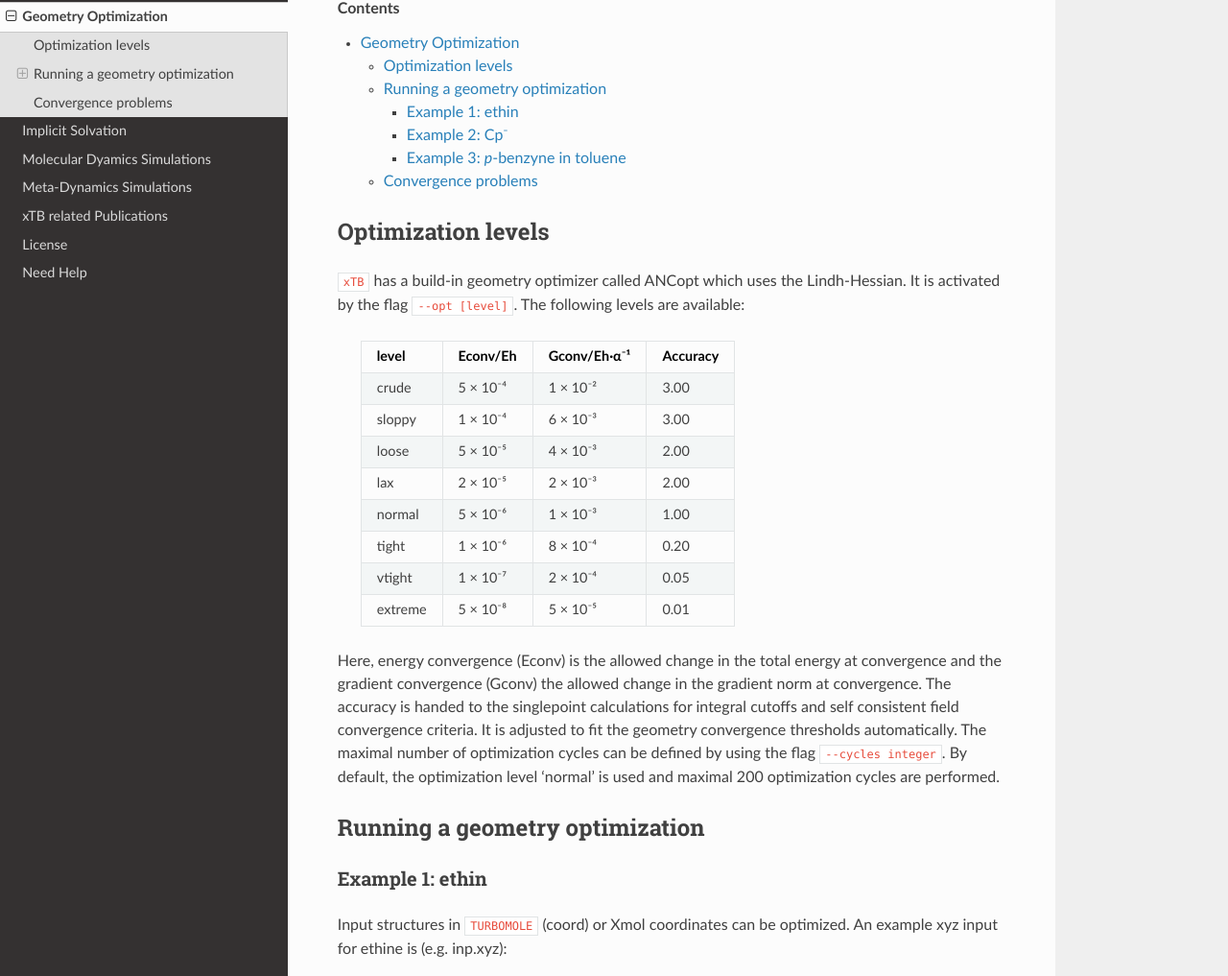
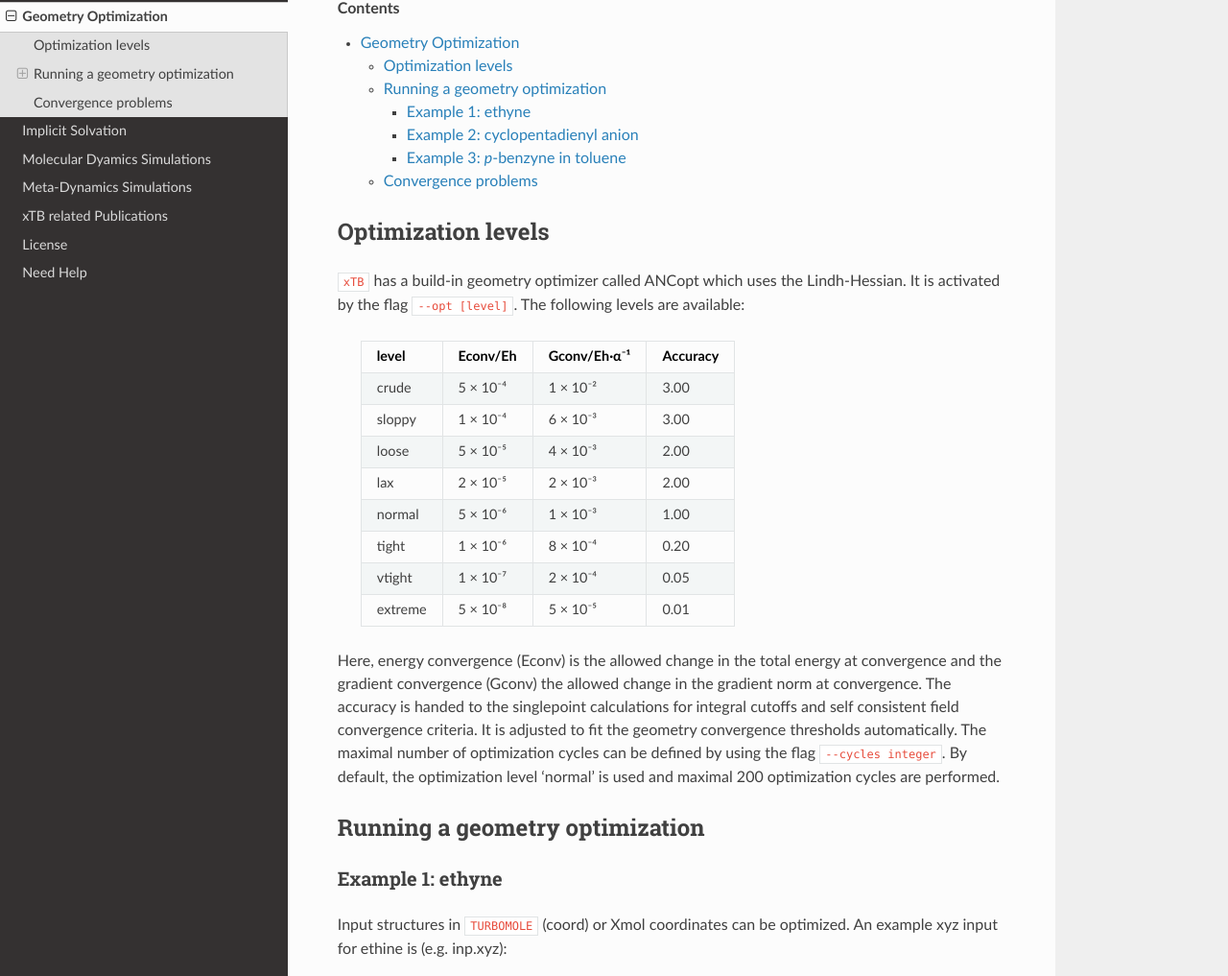
Before and after one commit to grimme-lab/xtb_docs, a Sphinx documentation site: the page built from source/optimization.rst, in a window 1280 px wide and 1400 px high. Shown: the part 284-1301 px from the top of the window at 96% size. Built offline with Sphinx 7.4.7 and the Read the Docs theme 2.0.0, drawn with Linux system fonts in a browser that asks for light colours; some of the changed text lies outside the part shown.

Commit message:
Update optimization.rst

```diff
--- a/source/optimization.rst
+++ b/source/optimization.rst
@@ -43,7 +43,7 @@ Running a geometry optimization
 =================================
 
 
-Example 1: ethin
+Example 1: ethyne
 ------------------
 
 Input structures in ``TURBOMOLE`` (coord) or Xmol coordinates can be optimized. An example xyz input for ethine is (e.g. inp.xyz):
@@ -149,7 +149,7 @@ The file ``xtbopt.xyz`` for this example looks like:
 
 Further, a trajectory of the geometry optimization written in Xmol format (even if the input was a ``coord`` file) is written to the file ``xtbopt.log``.
 
-Example 2: Cp⁻
+Example 2: cyclopentadienyl anion
 ------------------
 
 The second example is a geometry optimization of Cp⁻. The input coordinates are far from a planar structure and are given in ``TURBOMOLE`` format as ``coord`` file.
```
